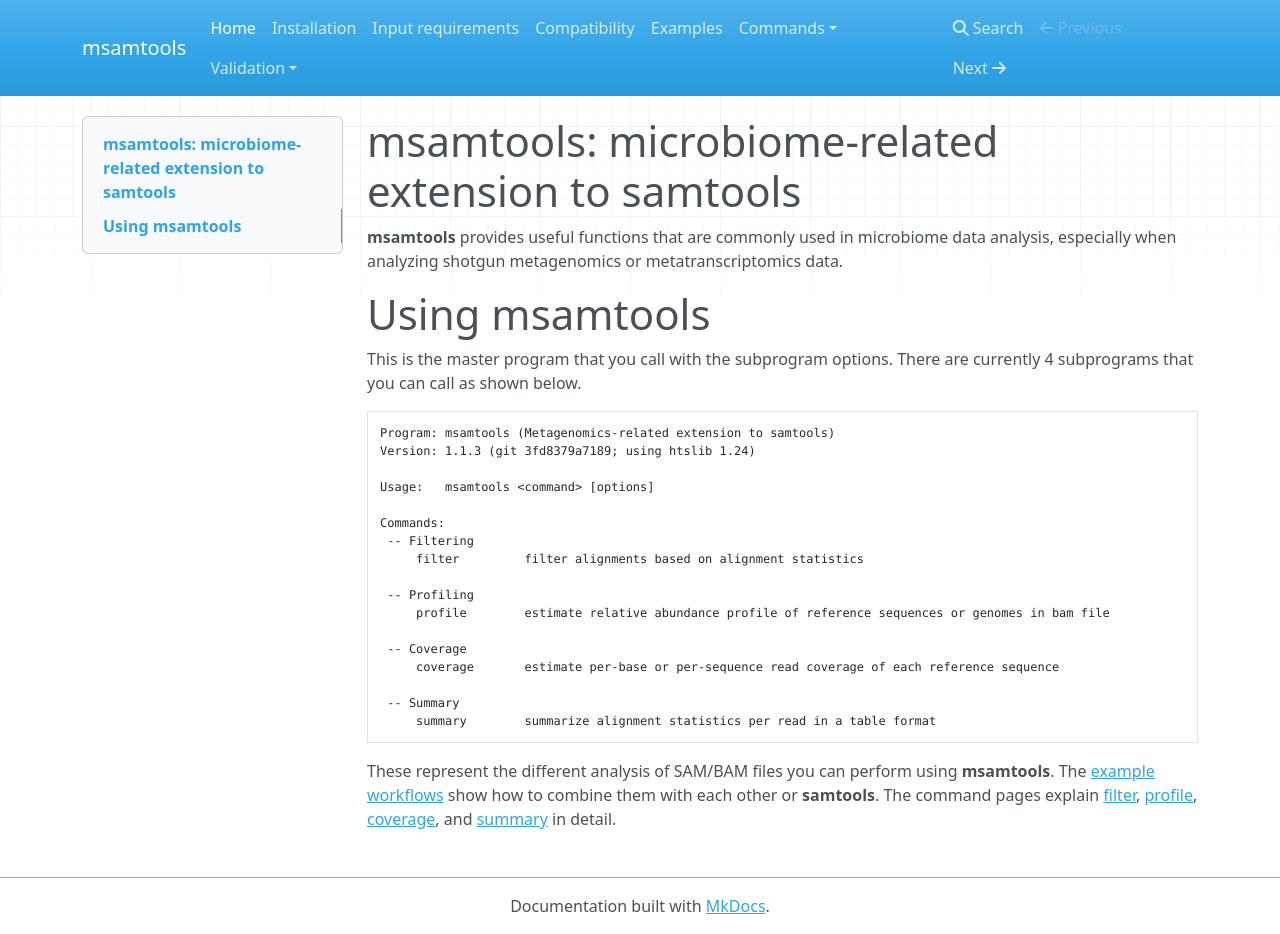
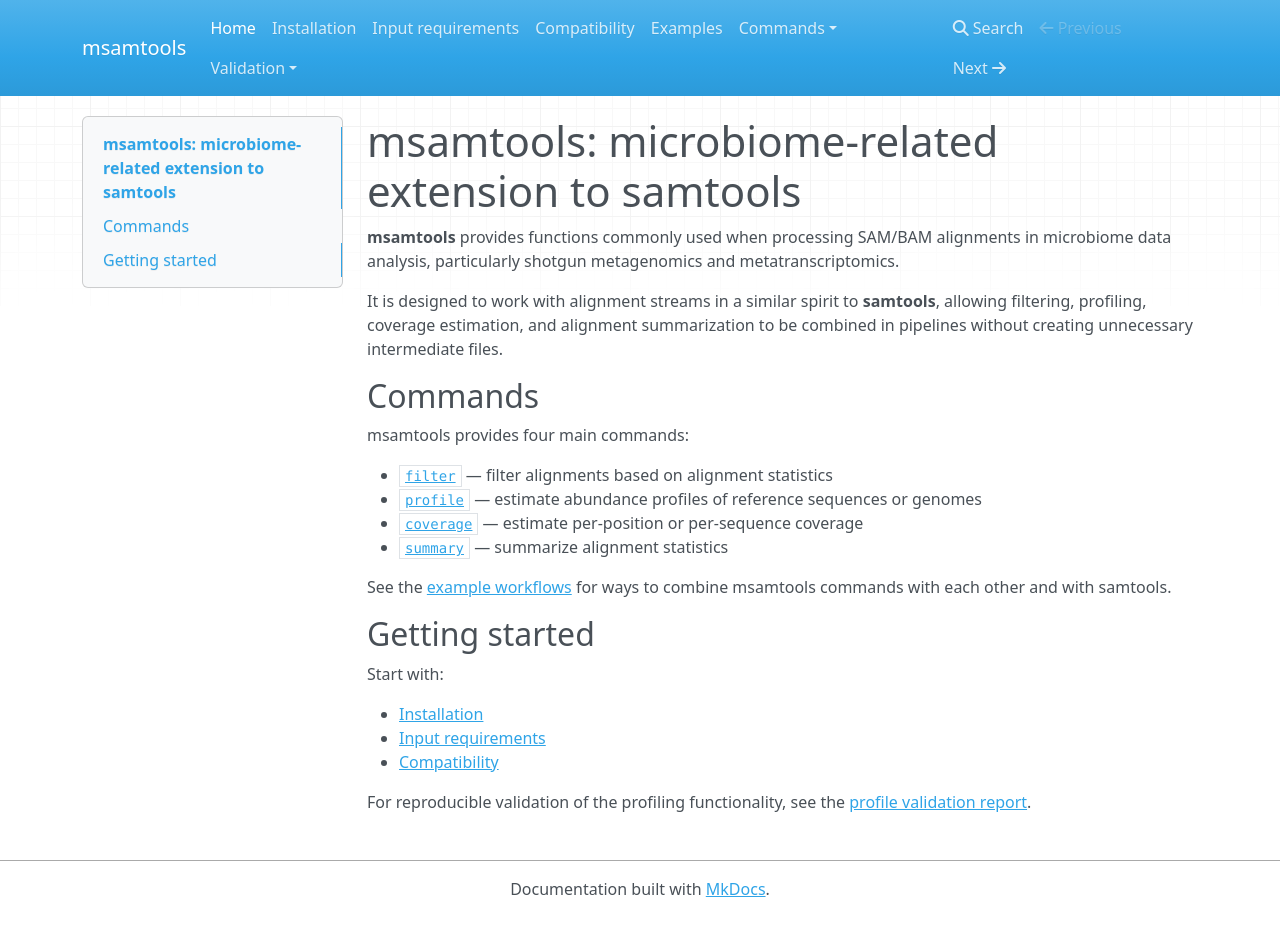
Before and after one commit to arumugamlab/msamtools, an MkDocs documentation site: the page built from docs/index.md, in a window 1280 px wide and 934 px high. Built offline with MkDocs 1.6.1, drawn with Linux system fonts in a browser that asks for light colours; nearby versions of some CDN libraries.

Commit message:
docs: update documentation landing page

````diff
--- a/docs/index.md
+++ b/docs/index.md
@@ -1,34 +1,33 @@
-# msamtools:  microbiome-related extension to samtools
+# msamtools: microbiome-related extension to samtools
 
-**msamtools** provides useful functions that are commonly used in microbiome
-data analysis, especially when analyzing shotgun metagenomics
-or metatranscriptomics data.
+**msamtools** provides functions commonly used when processing SAM/BAM
+alignments in microbiome data analysis, particularly shotgun metagenomics and
+metatranscriptomics.
 
-# Using msamtools
+It is designed to work with alignment streams in a similar spirit to
+**samtools**, allowing filtering, profiling, coverage estimation, and alignment
+summarization to be combined in pipelines without creating unnecessary
+intermediate files.
 
-This is the master program that you call with the subprogram options. There
-are currently 4 subprograms that you can call as shown below.
+## Commands
 
-```text
-Program: msamtools (Metagenomics-related extension to samtools)
-Version: 1.1.3 (git 3fd8379a7189; using htslib 1.24)
+msamtools provides four main commands:
 
-Usage:   msamtools <command> [options]
+- [`filter`](filter.md) — filter alignments based on alignment statistics
+- [`profile`](profile.md) — estimate abundance profiles of reference sequences or genomes
+- [`coverage`](coverage.md) — estimate per-position or per-sequence coverage
+- [`summary`](summary.md) — summarize alignment statistics
 
-Commands:
- -- Filtering
-     filter         filter alignments based on alignment statistics
+See the [example workflows](examples.md) for ways to combine msamtools commands
+with each other and with samtools.
 
- -- Profiling
-     profile        estimate relative abundance profile of reference sequences or genomes in bam file
+## Getting started
 
- -- Coverage
-     coverage       estimate per-base or per-sequence read coverage of each reference sequence
+Start with:
 
- -- Summary
-     summary        summarize alignment statistics per read in a table format
-```
+- [Installation](installation.md)
+- [Input requirements](input-requirements.md)
+- [Compatibility](compatibility.md)
 
-These represent the different analysis of SAM/BAM files you can perform using
-**msamtools**.
-The [example workflows](examples.md) show how to combine them with each other or **samtools**. The command pages explain [filter](filter.md), [profile](profile.md), [coverage](coverage.md), and [summary](summary.md) in detail.
+For reproducible validation of the profiling functionality, see the
+[profile validation report](validation/profile_validation.md).
--- a/mkdocs.yml
+++ b/mkdocs.yml
@@ -1,4 +1,5 @@
 site_name: msamtools
+site_description: Microbiome-related extension to samtools
 
 nav:
   - Home: index.md
````
